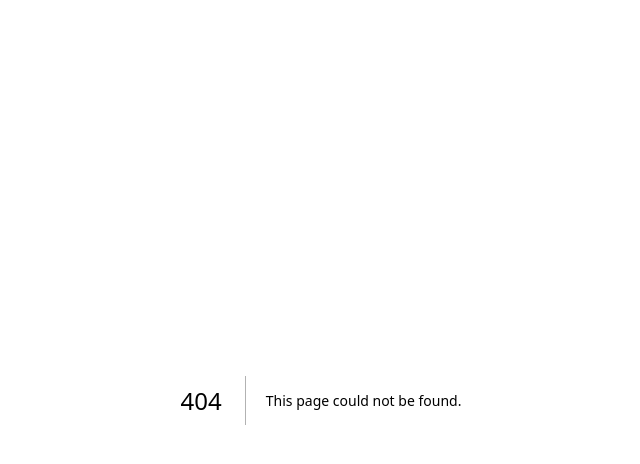
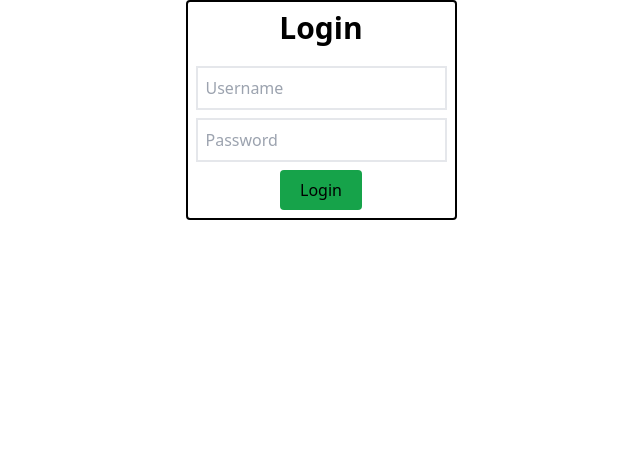
Before and after one commit to LoV432/nextjs-auth, a Next.js app: page /login in a window 1280 px wide. Before the commit this address had no page. Shown: the top 464 px of the page, without its empty margins (319-959 px from the left). Built offline with nearby package versions, Linux system fonts and the light colour scheme.

Commit message:
add login api and page

```diff
--- /dev/null
+++ b/pages/api/login.ts
@@ -0,0 +1,33 @@
+import { NextApiRequest, NextApiResponse } from 'next';
+import { withSessionRoute } from '@/lib/withSession';
+
+export default withSessionRoute(loginRoute);
+
+async function loginRoute(req: NextApiRequest, res: NextApiResponse) {
+	if (req.method === 'POST') {
+		const { username, password } = req.body;
+
+		try {
+			const response = await fetch(process.env.AUTH_LINK, {
+				method: 'POST',
+				headers: {
+					'Content-Type': 'application/json'
+				},
+				body: JSON.stringify({ username, password })
+			});
+			let responseJson = await response.json();
+			if (responseJson.success) {
+				req.session.user = {
+					username: responseJson.data.displayName,
+					membership: responseJson.data.membership
+				};
+				await req.session.save();
+				return res.send({ ok: true });
+			}
+		} catch (error) {
+			return res.status(403).send({ failed: true });
+		}
+		return res.status(403).send({ failed: true });
+	}
+	return res.redirect('/login');
+}
--- /dev/null
+++ b/pages/login/index.tsx
@@ -0,0 +1,30 @@
+export default function Login() {
+	async function login(e: React.FormEvent<HTMLFormElement>) {
+		e.preventDefault();
+		const username = (e.currentTarget.elements[0] as HTMLInputElement).value;
+		const password = (e.currentTarget.elements[1] as HTMLInputElement).value;
+		const response = await fetch('/api/login', {
+			method: 'POST',
+			headers: {
+				'Content-Type': 'application/json'
+			},
+			body: JSON.stringify({ username, password })
+		});
+		let responseJson = await response.json();
+		if (responseJson.ok) {
+			window.location.href = '/profile';
+		}
+	}
+	return (
+		<>
+			<div className="grid h-full place-items-center">
+				<form onSubmit={login} className="grid place-items-center rounded border-2 border-solid border-black p-2">
+					<h1 className="p-5 pt-0 text-3xl font-bold">Login</h1>
+					<input type="text" placeholder="Username" required className="mb-2 w-full max-w-xs border-2 border-solid p-2" />
+					<input type="password" placeholder="Password" required className="w-full max-w-xs border-2 border-solid p-2" />
+					<button className="mt-2 rounded bg-green-600 px-5 py-2 hover:bg-green-700 hover:text-white">Login</button>
+				</form>
+			</div>
+		</>
+	);
+}
```
